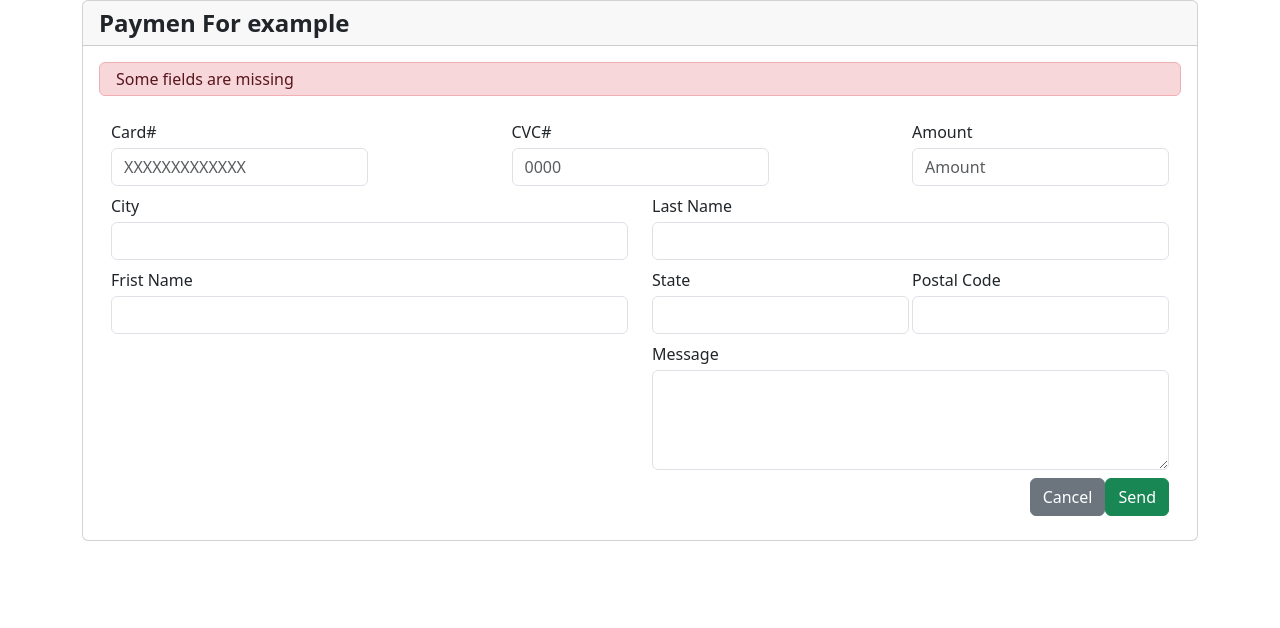
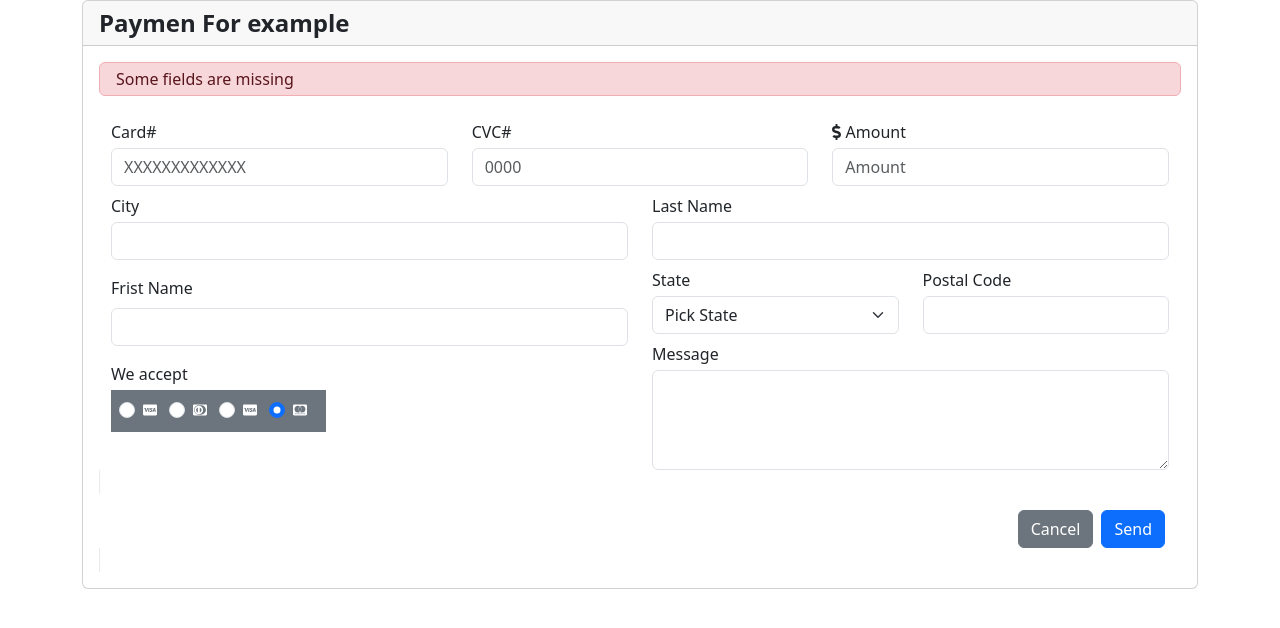
Before and after one commit to 4GeeksAcademy/TercerProyecto-Beli, a plain HTML site: page index.html in a window 1280 px wide. Drawn offline with nearby package versions, Linux system fonts and the light colour scheme.

Commit message:
cambios para revisar cecilia

```diff
--- a/index.html
+++ b/index.html
@@ -5,6 +5,7 @@
   <meta charset="UTF-8">
   <meta name="viewport" content="width=device-width, initial-scale=1.0">
   <title>Pago</title>
+  <script defer src="https://use.fontawesome.com/releases/v5.0.2/js/all.js"></script>
   <link href="https://cdn.jsdelivr.net/npm/bootstrap@5.3.3/dist/css/bootstrap.min.css" rel="stylesheet"
     integrity="sha384-QWTKZyjpPEjISv5WaRU9OFeRpok6YctnYmDr5pNlyT2bRjXh0JMhjY6hW+ALEwIH" crossorigin="anonymous">
 </head>
@@ -16,29 +17,27 @@
         <strong> Paymen For example </strong>
       </div>
       <div class="card-body">
-
         <div class="alert alert-danger py-1 fs-6" role="alert">
           <storng>Some fields are missing</storng>
         </div>
         <div class="container-fluid">
           <form>
-            <div class=" d-flex justify-content-between">
-              <fieldset>
+            <div class=" d-flex justify-content-between row">
+              <fieldset class="col-md-4">
                 <label for="disabledTextInput" class="form-label mb-1 mt-2">Card#</label>
                 <input type="text" id="disabledTextInput" class="form-control" placeholder="XXXXXXXXXXXXX">
               </fieldset>
-              <fieldset>
+              <fieldset class="col-md-4">
                 <label for="disabledTextInput" class="form-label mb-1 mt-2">CVC#</label>
                 <input type="text" id="disabledTextInput" class="form-control" placeholder="0000">
               </fieldset>
-
-              <fieldset>
+              <fieldset class="col-md-4"><i class="fas fa-dollar-sign"></i>
                 <label for="disabledTextInput" class="form-label mb-1 mt-2">Amount</label>
                 <input type="text" id="disabledTextInput" class="form-control" placeholder="Amount">
               </fieldset>
             </div>
         </div>
-        <div class=" d-flex justify-content-around">
+        <div class="d-flex justify-content-start">
           <div class="container">
             <fieldset>
               <label for="disabledTextInput" class="form-label mb-1 mt-2 ">City</label>
@@ -46,21 +45,56 @@
             </fieldset>
 
             <fieldset>
-              <label for="disabledTextInput" class="form-label mb-1 mt-2">Frist Name</label>
+              <label for="disabledTextInput pb-2" class="form-label mb-2 mt-3">Frist Name</label>
               <input type="text" id="disabledTextInput" class="form-control">
             </fieldset>
+            <fieldset>
+              <label for="disabledTextInput pb-2" class="form-label mb-1 mt-3">We accept</label>
+
+              <div class="p-2 bg-secondary text-white d-flex .justify-content-start col-md-5">
+                <div class="form-check">
+                  <input class="form-check-input" type="radio" name="flexRadioDefault" id="flexRadioDefault1">
+                  <label class="form-check-label" for="flexRadioDefault1">
+                    <i class="fab fa-cc-visa me-2 pe-1"></i>
+                  </label>
+                </div>
+                <div class="form-check">
+                  <input class="form-check-input" type="radio" name="flexRadioDefault" id="flexRadioDefault2" checked>
+                  <label class="form-check-label" for="flexRadioDefault2">
+                    <i class="fab fa-cc-diners-club me-2 pe-1"></i>
+                  </label>
+                </div>
+                <div class="form-check">
+                  <input class="form-check-input" type="radio" name="flexRadioDefault" id="flexRadioDefault1">
+                  <label class="form-check-label" for="flexRadioDefault1">
+                    <i class="fab fa-cc-visa me-2 pe-1"></i>
+                  </label>
+                </div>
+                <div class="form-check">
+                  <input class="form-check-input" type="radio" name="flexRadioDefault" id="flexRadioDefault2" checked>
+                  <label class="form-check-label" for="flexRadioDefault2">
+                    <i class="fab fa-cc-mastercard pe-1"></i>
+                  </label>
+                </div>
+              </div>
+
           </div>
           <div class="container">
             <fieldset>
               <label for="disabledTextInput" class="form-label mb-1 mt-2">Last Name</label>
               <input type="text" id="disabledTextInput" class="form-control">
             </fieldset>
-            <div class="d-flex justify-content-between">
-              <fieldset>
+            <div class="d-flex justify-content-between row">
+              <fieldset class="col-md-6">
                 <label for="disabledTextInput" class="form-label mb-1 mt-2">State</label>
-                <input type="text" id="disabledTextInput" class="form-control">
+                <select class="form-select" aria-label="Default select example">
+                  <option selected>Pick State</option>
+                  <option value="1">Soriano</option>
+                  <option value="2">Colonia</option>
+                  <option value="3">Three</option>
+                </select>
               </fieldset>
-              <fieldset>
+              <fieldset class="col-md-6">
                 <label for="disabledTextInput" class="form-label mb-1 mt-2">Postal Code</label>
                 <input type="text" id="disabledTextInput" class="form-control">
               </fieldset>
@@ -73,13 +107,14 @@
         </div>
         </form>
         <!-- botones -->
-        <div class=".text-danger-emphasis m-2">
-          <div class="modal-footer m-1">
-            <button type="button p-1" class="btn btn-secondary" data-bs-dismiss="modal fs-6">Cancel</button>
-            <button type="button p-1" class="btn btn-success menu fs-6">Send</button>
-          </div>
+        <div class="card-button">
+          <span class="border border-light-subtle">
+            <div class="modal-footer mt-3 me-2">
+              <button type="button" class="btn btn-secondary" data-bs-dismiss="modal fs-6">Cancel</button>
+              <button type="button" class="btn btn-primary menu fs-6 mx-2">Send</button>
+            </div>
+          </span>
         </div>
-
       </div>
 
       <script src="https://cdn.jsdelivr.net/npm/bootstrap@5.3.3/dist/js/bootstrap.bundle.min.js"
```
